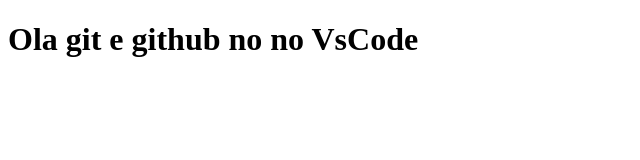
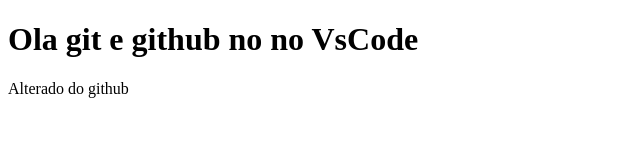
Before and after one commit to Juniormrtns/teste-github-vscode-youtube, a plain HTML site: page index.html in a window 1280 px wide. Shown: the whole page, without its empty margins (0-640 px from the left). Drawn offline with Linux system fonts and the light colour scheme.

Commit message:
Update index.html

```diff
--- a/index.html
+++ b/index.html
@@ -7,5 +7,6 @@
 </head>
 <body>
     <h1>Ola git e github no no VsCode</h1>
+    <p>Alterado do github</p>
 </body>
 </html>
```
